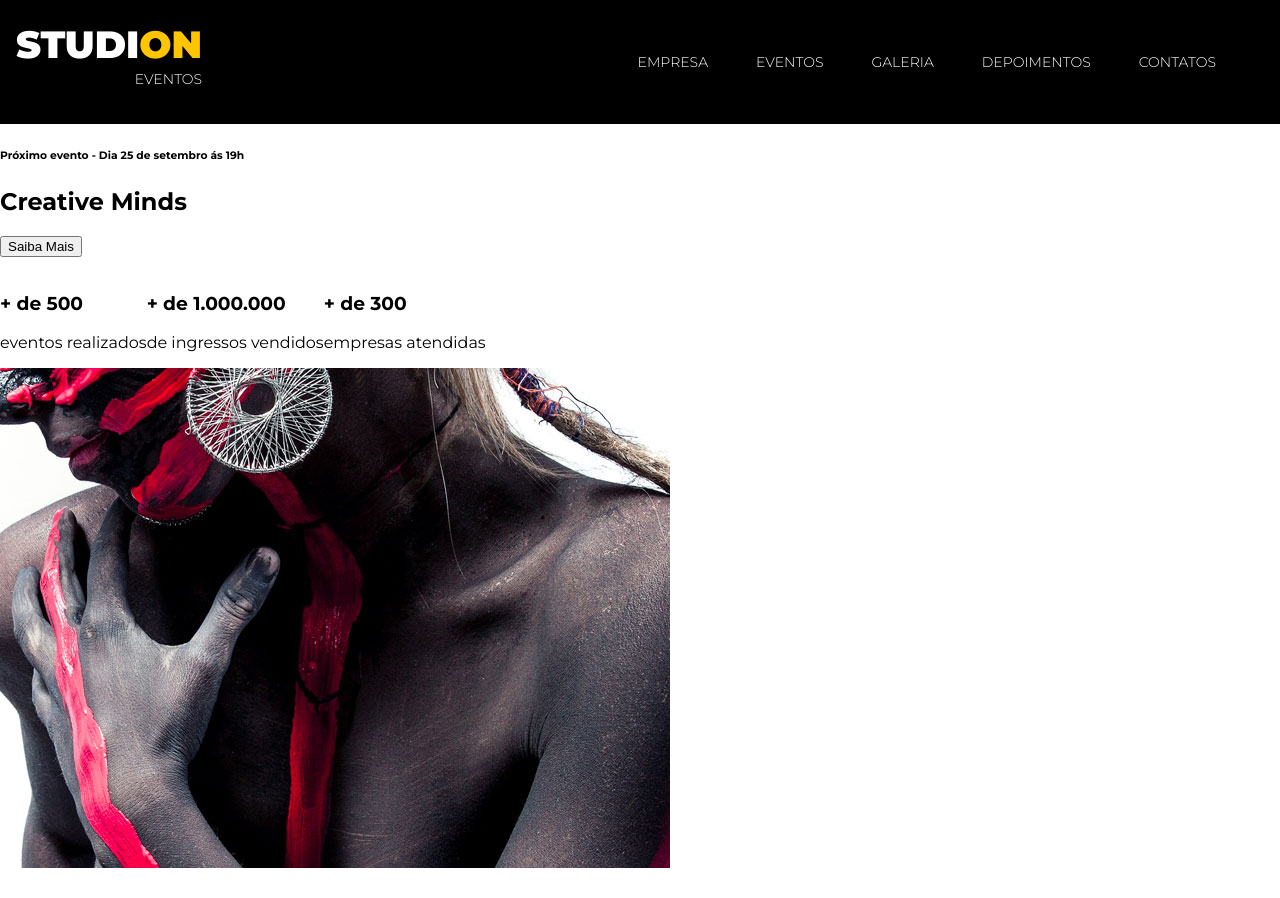
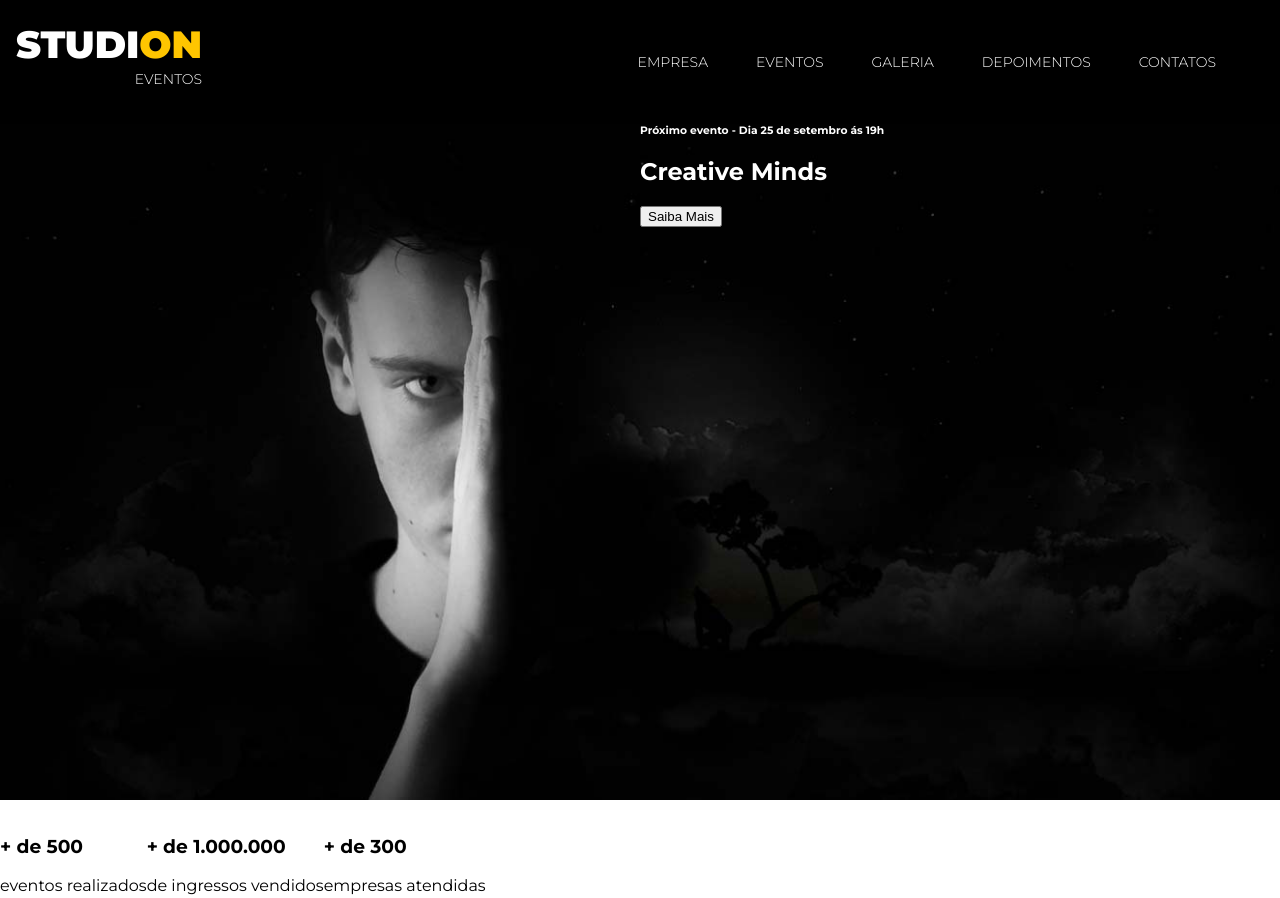
Before and after one commit to LucasMoccelin/studion, a website: page src/index.html in a window 1280 px wide. Shown: the top 898 px of the page. Drawn offline with Linux system fonts and the light colour scheme.

Commit message:
Finished navigation bar and added background.

```diff
--- a/package.json
+++ b/package.json
@@ -4,7 +4,7 @@
   "description": "Home page for Studion Events provider and services.",
   "main": "src/index.html",
   "scripts": {
-    "start": "npx live-server src/",
+    "start": "npx live-server src/index.html",
     "test": "echo \"Error: no test specified\" && exit 1"
   },
   "repository": {
--- a/src/index.html
+++ b/src/index.html
@@ -47,9 +47,16 @@
     <header>
         <div id="slider">
             <div class="slide">
-                <h6><span>Próximo evento</span> - Dia 25 de setembro ás 19h</h6>
-                <h2><span>Creative</span> Minds</h2>
-                <button>Saiba Mais</button>
+                <img
+                class ="slide__background-image"
+                src="./images/banner.jpg"
+                alt="Studion Banner"
+                />
+                <div class="slide__copy">
+                    <h6 style="margin: 0;"><span>Próximo evento</span> - Dia 25 de setembro ás 19h</h6>
+                    <h2><span>Creative</span> Minds</h2>
+                    <button>Saiba Mais</button>
+                </div>
             </div>
         </div>
     </header>
--- a/src/style.css
+++ b/src/style.css
@@ -5,9 +5,10 @@
 }
 
 :root {
-    --color-primary: #ffc500;
     font-family: 'Montserrat', sans-serif;
     font-size: 16px;
+    --color-primary: #ffc500;
+    --default-padding: 1rem;
 }
 
 body {
@@ -25,6 +26,7 @@ ul {
 
 .navbar {
     position: fixed;
+    z-index: 1;
     display: grid;
     grid-template-columns: 1fr 9fr;
     align-items: center;
@@ -74,3 +76,26 @@ ul {
 .copy--primary {
     color: var(--color-primary);
 }
+
+#slider {
+    background-color: #000;
+    color: #fff;
+}
+
+.slide {
+    position: relative;
+    height: calc(100vh - 7.75rem);
+}
+
+.slide__background-image {
+    width: 100%;
+    height: 100%;
+    object-fit: cover;
+    object-position: center;
+}
+
+.slide__copy {
+    position: absolute;
+    top: 0;
+    left: 50vw;
+}
```
